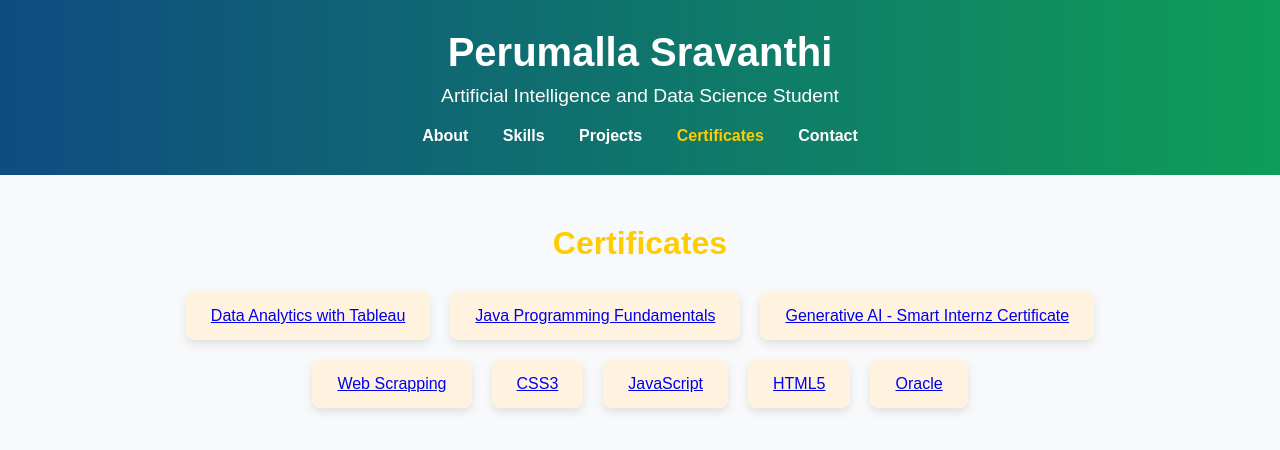
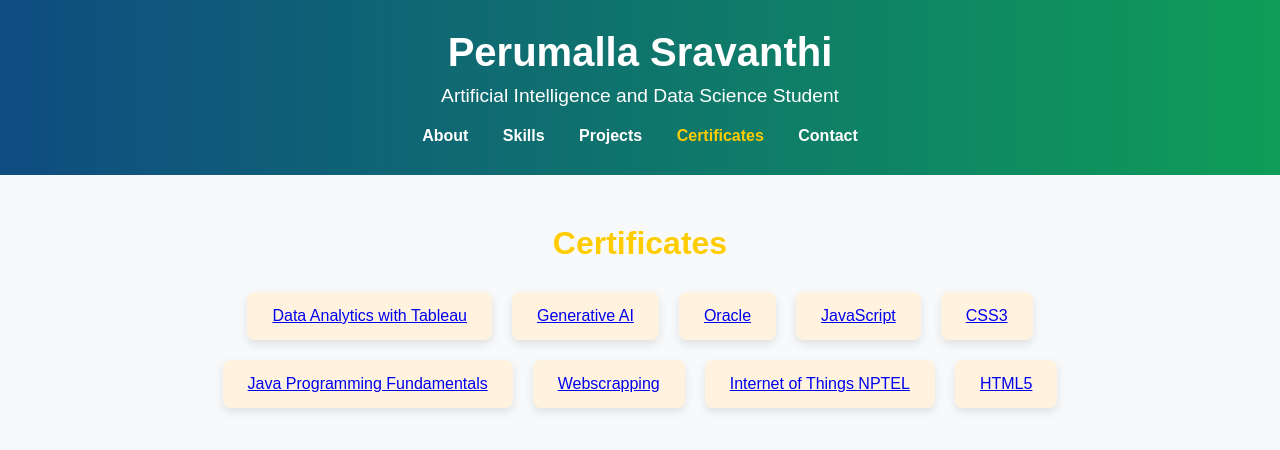
Before and after one commit to sravanthi8877/portfolio, a plain HTML site: page index.html in a window 1280 px wide. Both pictures are taken after a click on the link "Certificates". Drawn offline with Linux system fonts and the light colour scheme.

Commit message:
Fix HTML formatting and update certificate links

```diff
--- a/index.html
+++ b/index.html
@@ -74,14 +74,15 @@
   <section id="certificates" class="section hidden">
     <h2>Certificates</h2>
     <ul class="certificates-list">
-      <li><a href="https://drive.google.com/file/d/10AA4o8TeIgc69jvr2RlFDDgutvHXN9Za/view?usp=sharing" target="_blank">Data Analytics with Tableau</a></li>
-      <li><a href="https://drive.google.com/file/d/1DrEZ8ohEIw8gPab-_qnqpSH80iqX7mtG/view?usp=sharing" target="_blank">Java Programming Fundamentals</a></li>
-      <li><a href="https://drive.google.com/file/d/18sxJfy2RubNJ_4tDZwVitsHBlJ-zBt5y/view?usp=sharing" target="_blank">Generative AI - Smart Internz Certificate</a></li>
-      <li><a href="https://drive.google.com/file/d/1EGA2Q12uKtg8TK8V6BJjGVui8wdOc91m/view?usp=sharing" target="_blank">Web Scrapping</a></li>
-      <li><a href="https://drive.google.com/file/d/1DxGy_x44oe_Cs8-J194zzh3aXVml3ONA/view?usp=sharing" target="_blank">CSS3</a></li>
-      <li><a href="https://drive.google.com/file/d/1E2aYVrLXH4ewH0o15MHh5LTdCGUPQz-8/view?usp=sharing" target="_blank">JavaScript</a></li>
+      <li><a href="https://drive.google.com/file/d/10AA4o8TeIgc69jvr2RlFDDgutvHXN9Za/view?usp=drive_link" target="_blank">Data Analytics with Tableau</a></li>
+      <li><a href="https://drive.google.com/file/d/18sxJfy2RubNJ_4tDZwVitsHBlJ-zBt5y/view?usp=drive_link" target="_blank">Generative AI</a></li>
+      <li><a href="https://drive.google.com/file/d/1EABj1V4Wi5XoiRJzPdyhr2_RDxr0ENC1/view?usp=drive_link" target="_blank">Oracle</a></li>
+      <li><a href="https://drive.google.com/file/d/1E2aYVrLXH4ewH0o15MHh5LTdCGUPQz-8/view?usp=drive_link" target="_blank">JavaScript</a></li>
+      <li><a href="https://drive.google.com/file/d/1DxGy_x44oe_Cs8-J194zzh3aXVml3ONA/view?usp=drive_link" target="_blank">CSS3</a></li>
+      <li><a href="https://drive.google.com/file/d/1DrEZ8ohEIw8gPab-_qnqpSH80iqX7mtG/view?usp=drive_link" target="_blank">Java Programming Fundamentals</a></li>
+      <li><a href="https://drive.google.com/file/d/1EGA2Q12uKtg8TK8V6BJjGVui8wdOc91m/view?usp=drive_link" target="_blank">Webscrapping</a></li>
+      <li><a href="https://drive.google.com/file/d/1t9pnf5yfNtzMaSzHlGql5OYhiAC9xLpl/view?usp=drive_link" target="_blank">Internet of Things NPTEL</a></li>
       <li><a href="https://drive.google.com/file/d/1E2_65NEdfOkdHjnnwCVaMsdiPvD8g2SJ/view?usp=sharing" target="_blank">HTML5</a></li>
-      <li><a href="https://drive.google.com/file/d/1EABj1V4Wi5XoiRJzPdyhr2_RDxr0ENC1/view?usp=sharing" target="_blank">Oracle</a></li>
     </ul>
   </section>
 
```
